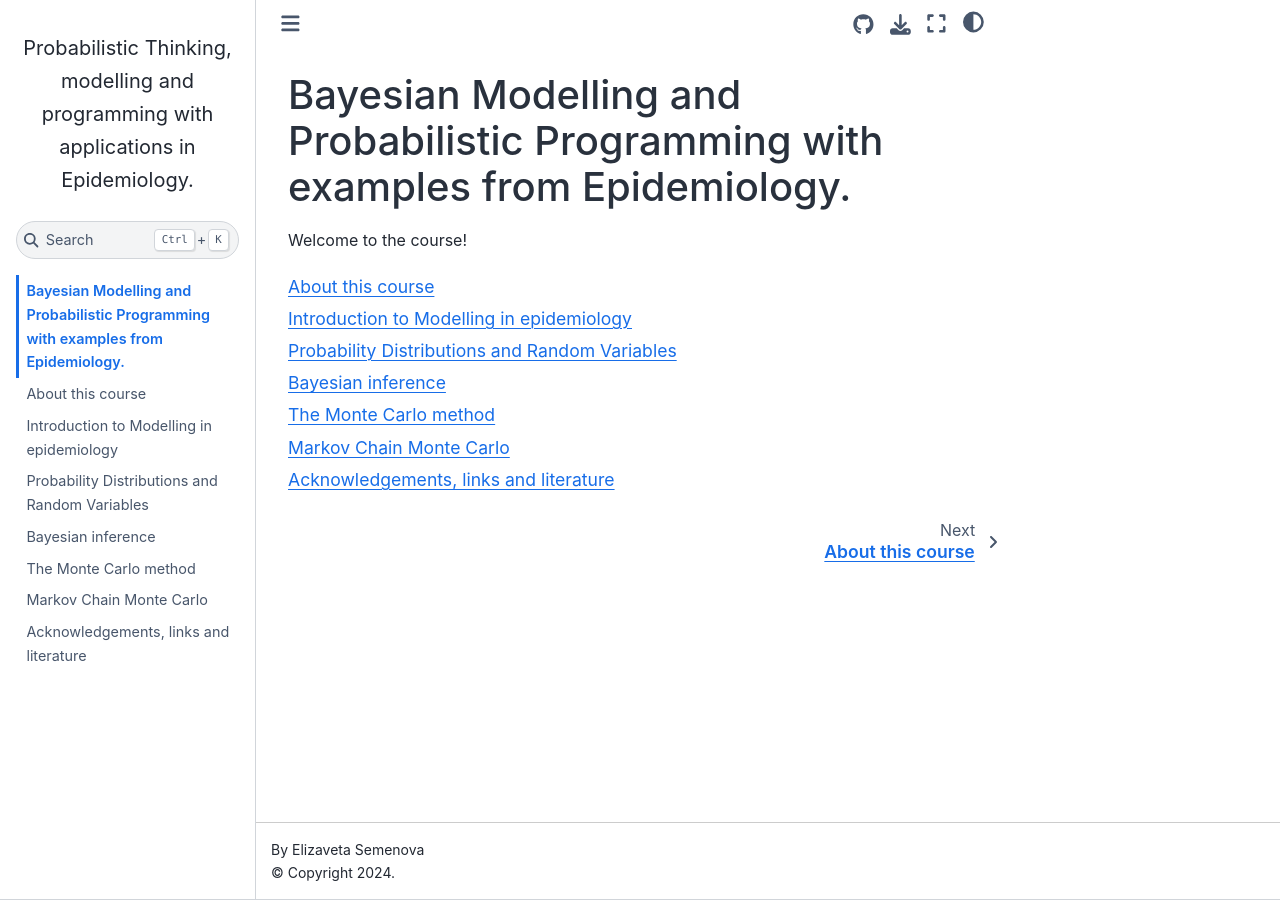
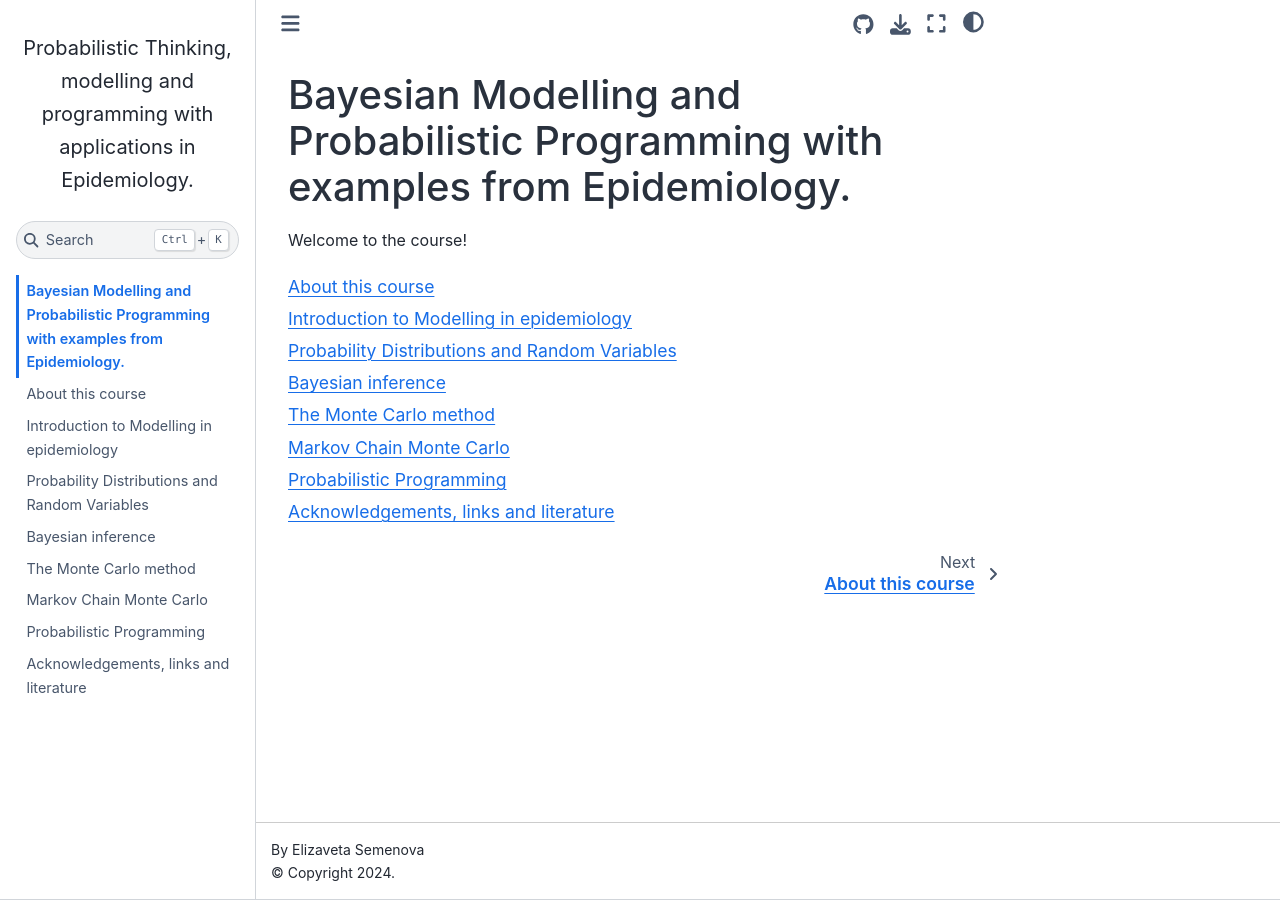
Before and after one commit to elizavetasemenova/prob-epi, a Jupyter Book: the page built from 01_intro.md, in a window 1280 px wide. Built offline with Jupyter Book 1.0.4 settings and Sphinx 7.4.7 and the Sphinx Book theme 1.1.4, drawn with Linux system fonts in a browser that asks for light colours; some of the changed lines change nothing that is shown.

Commit message:
add PPLs

```diff
--- a/_toc.yml
+++ b/_toc.yml
@@ -10,4 +10,5 @@ chapters:
 - file: 05_Bayesian_inference.ipynb
 - file: 06_Monte_Carlo.ipynb
 - file: 07_MCMC.ipynb
+- file: 08_PPLs.ipynb
 - file: 999_acknowledgements.md
```
Also changed, not shown: 06_Monte_Carlo.ipynb.
